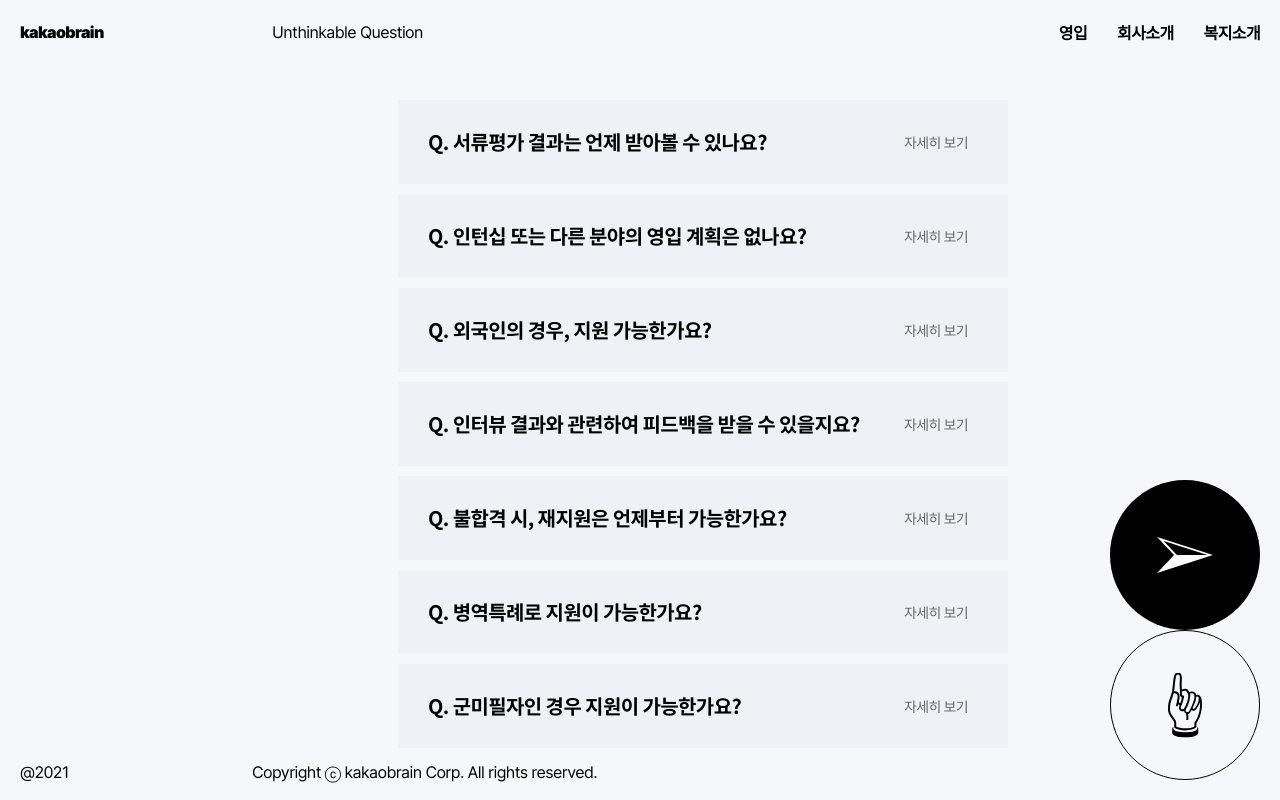
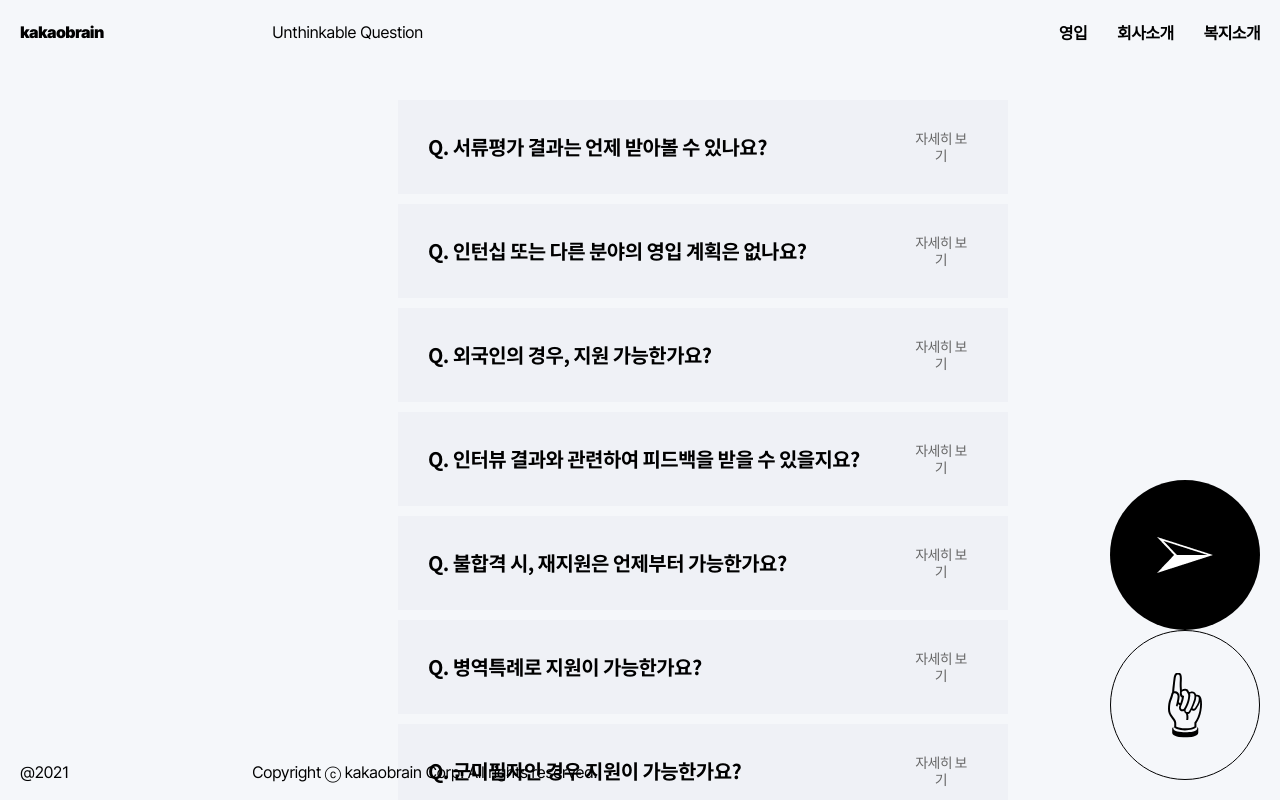
Before and after one commit to kimbomm/kakaobrain_recruit, a Nuxt app: page /faq in a window 1280 px wide. Shown: the top 800 px of the page. Built offline with nearby package versions, Linux system fonts and the light colour scheme; what vue-device-detector would draw is missing.

Commit message:
김보민_faq 수정

```diff
--- a/components/elements/button/FoldingBox.vue
+++ b/components/elements/button/FoldingBox.vue
@@ -47,13 +47,18 @@
       display: flex;
       justify-content: space-between;
       align-items: center;
+      flex-wrap: nowrap;
     }
     &-title {
+      flex: 0 0 90%;
       p {
         font-family: 'NotoSansKR';
         font-size: 20px;
         line-height: 1.2;
         font-weight: 700;
+        overflow: hidden;
+        white-space: nowrap;
+        text-overflow: ellipsis;
       }
     }
     &-button {
```
